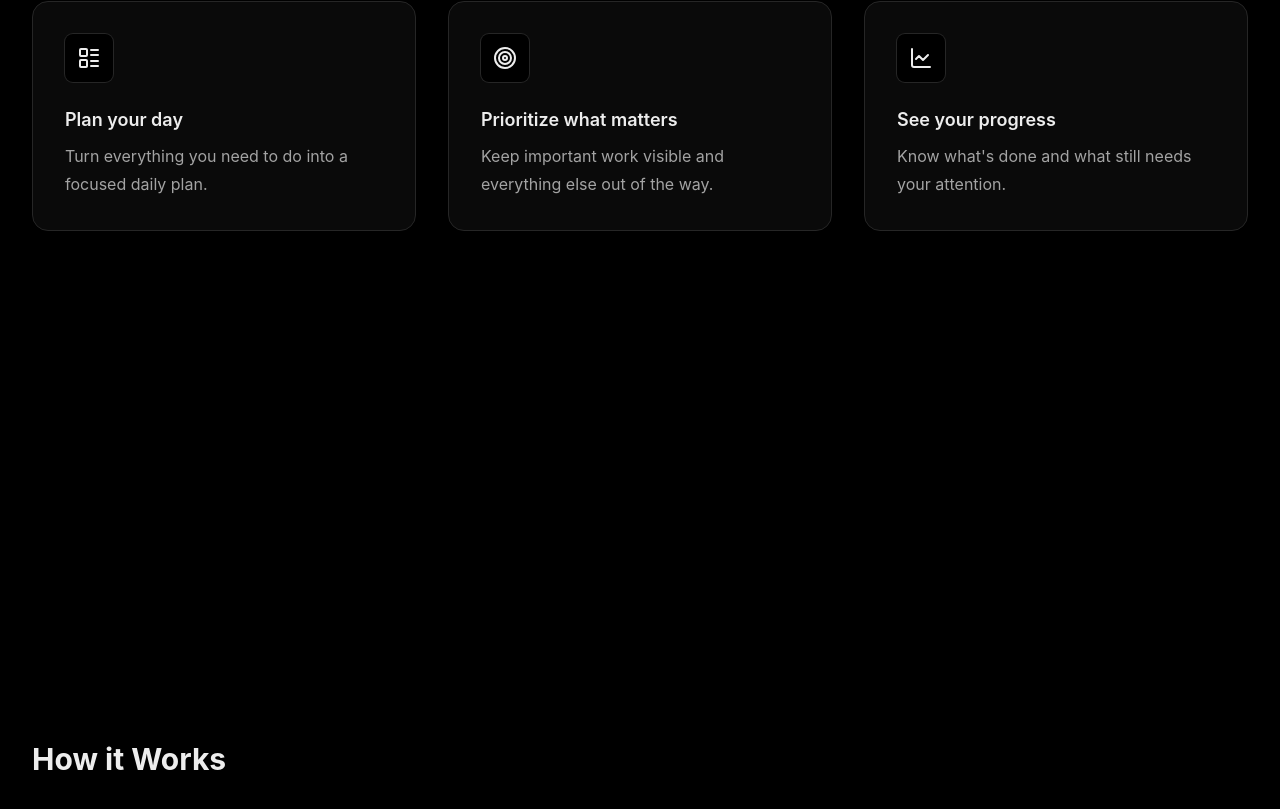
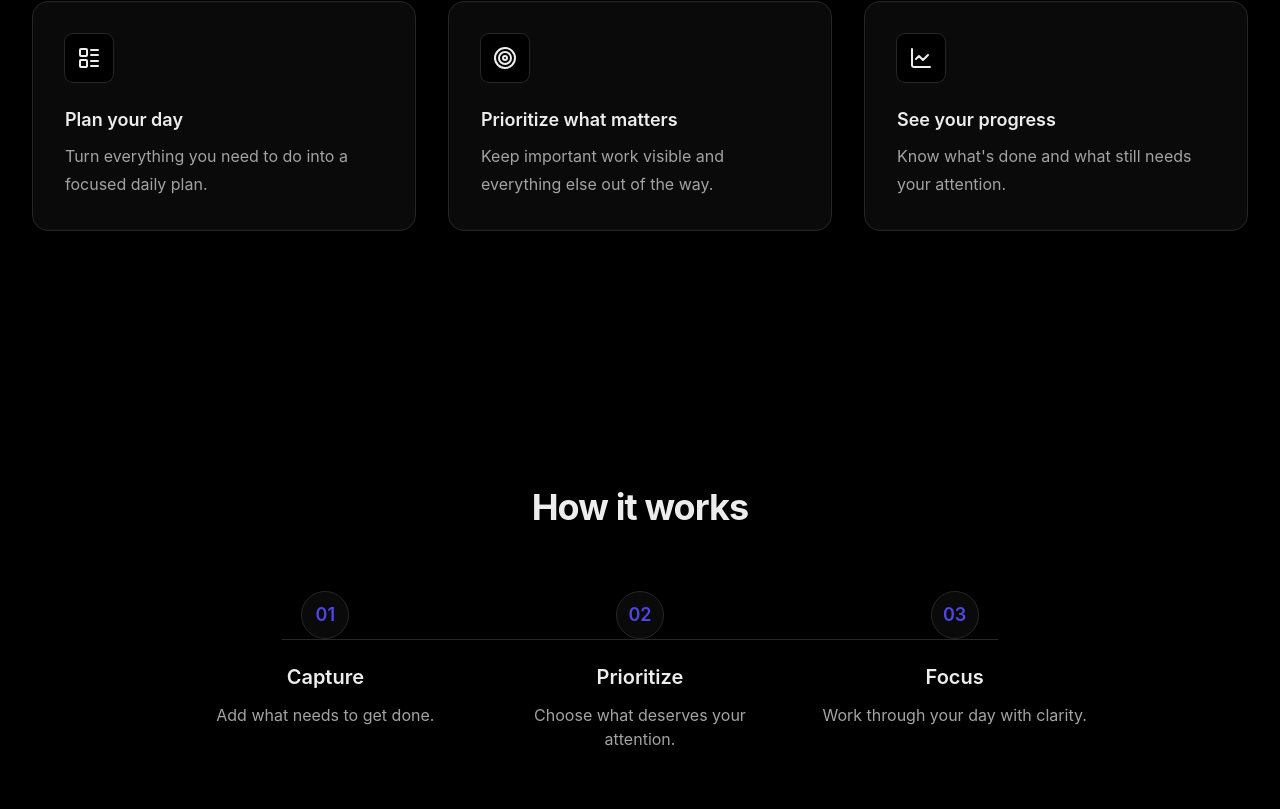
Before and after one commit to ashish102312/focusflow, a React (Vite) app: page / in a window 1280 px wide. Shown: the part 1819-2628 px from the top of the page. Built offline with nearby package versions, Linux system fonts and the light colour scheme.

Commit message:
feat: build how it works section

```diff
--- a/src/App.jsx
+++ b/src/App.jsx
@@ -2,6 +2,7 @@
 import Hero from './sections/Hero';
 import ProductPreview from './sections/ProductPreview';
 import Features from './sections/Features';
+import HowItWorks from './sections/HowItWorks';
 
 export default function App() {
   return (
@@ -12,12 +13,7 @@
         <Hero />
         <ProductPreview />
         <Features />
-
-        <div className="max-w-7xl mx-auto px-6 lg:px-8 space-y-96">
-          <section id="how-it-works" className="h-screen flex items-center">
-            <h2 className="text-3xl font-bold">How it Works</h2>
-          </section>
-        </div>
+        <HowItWorks />
       </main>
     </div>
   )
--- /dev/null
+++ b/src/sections/HowItWorks.jsx
@@ -0,0 +1,69 @@
+import { motion } from 'framer-motion';
+
+const steps = [
+  {
+    number: '01',
+    title: 'Capture',
+    description: 'Add what needs to get done.',
+  },
+  {
+    number: '02',
+    title: 'Prioritize',
+    description: 'Choose what deserves your attention.',
+  },
+  {
+    number: '03',
+    title: 'Focus',
+    description: 'Work through your day with clarity.',
+  },
+];
+
+export default function HowItWorks() {
+  return (
+    <section id="how-it-works" className="py-24 sm:py-32 relative">
+      <div className="max-w-7xl mx-auto px-6 lg:px-8">
+        <div className="mx-auto max-w-2xl lg:text-center mb-16">
+          <h2 className="text-3xl font-bold tracking-tight text-foreground sm:text-4xl">
+            How it works
+          </h2>
+        </div>
+
+        <div className="mx-auto max-w-4xl relative">
+          {/* Connecting Line (hidden on mobile, visible on md+) */}
+          <div className="hidden md:block absolute top-12 left-[10%] right-[10%] h-[1px] bg-border" />
+
+          <div className="grid grid-cols-1 md:grid-cols-3 gap-12 relative">
+            {steps.map((step, index) => (
+              <motion.div
+                key={step.number}
+                initial={{ opacity: 0, y: 20 }}
+                whileInView={{ opacity: 1, y: 0 }}
+                viewport={{ once: true, margin: "-50px" }}
+                transition={{ duration: 0.6, delay: index * 0.2 }}
+                className="relative flex flex-col items-center text-center"
+              >
+                {/* Number Badge */}
+                <div className="w-12 h-12 rounded-full bg-surface border border-border flex items-center justify-center text-accent font-semibold text-lg z-10 mb-6">
+                  {step.number}
+                </div>
+
+                {/* Content */}
+                <h3 className="text-xl font-semibold text-foreground mb-3">
+                  {step.title}
+                </h3>
+                <p className="text-muted-foreground">
+                  {step.description}
+                </p>
+
+                {/* Mobile connecting line */}
+                {index < steps.length - 1 && (
+                  <div className="md:hidden w-[1px] h-12 bg-border my-6" />
+                )}
+              </motion.div>
+            ))}
+          </div>
+        </div>
+      </div>
+    </section>
+  );
+}
```
